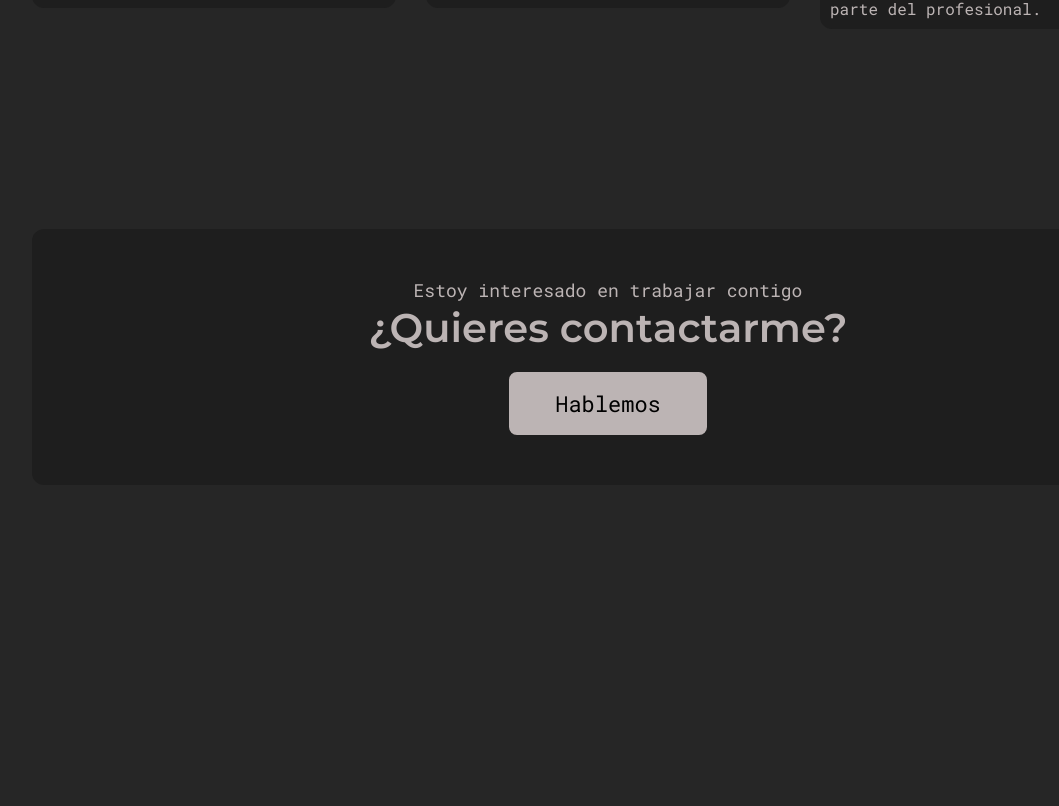
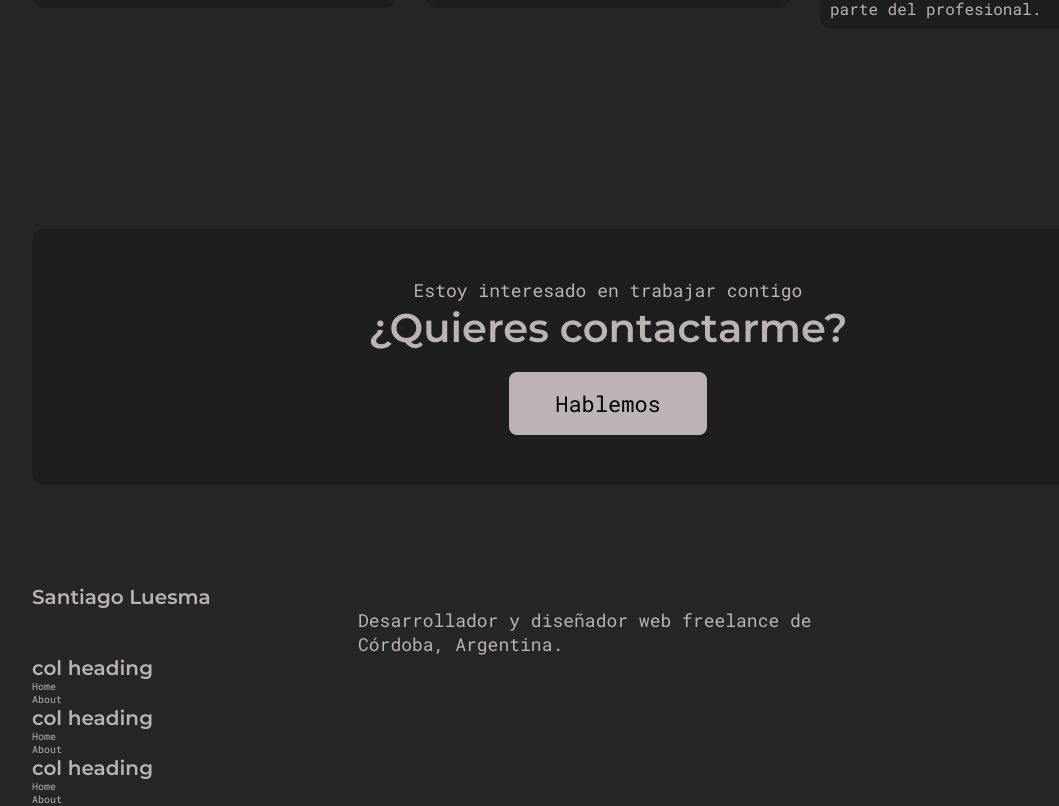
Before and after one commit to SantiagoLuesma/react-portfolio-santiago-luesma, a React (Create React App) app: page / in a window 1280 px wide. Shown: the part 3124-3930 px from the top of the page, without its empty margins (32-1091 px from the left). Before the commit the page ends 3709 px from the top, so only its background shows below. Built offline with nearby package versions, Linux system fonts and the light colour scheme; the HTML template or start-up script is replaced by a standard one; a web font is replaced by a local one.

Commit message:
build(frontend): Creo la sección de footer
En este commit creo la sección de footer que se encuentra en la home page.
También creo el componente de cada columna del footer.

```diff
--- /dev/null
+++ b/src/components/Footer.js
@@ -0,0 +1,27 @@
+import React from 'react';
+import FooterCol from './FooterCol';
+import PText from './PText';
+
+export default function Footer() {
+  return (
+    <div>
+      <div className="container">
+        <div className="footer__col1">
+          <h1 className="footer__col1__title">Santiago Luesma</h1>
+          <PText>
+            Desarrollador y diseñador web freelance de Córdoba, Argentina.
+          </PText>
+        </div>
+        <div className="footer__col2">
+          <FooterCol />
+        </div>
+        <div className="footer__col3">
+          <FooterCol />
+        </div>
+        <div className="footer__col4">
+          <FooterCol />
+        </div>
+      </div>
+    </div>
+  );
+}
--- /dev/null
+++ b/src/components/FooterCol.js
@@ -0,0 +1,37 @@
+import React from 'react';
+import { Link } from 'react-router-dom';
+
+export default function FooterCol({
+  heading = 'col heading',
+  links = [
+    {
+      type: 'Links',
+      title: 'Home',
+      path: '/home',
+    },
+    {
+      type: 'Links',
+      title: 'About',
+      path: '/about',
+    },
+  ],
+}) {
+  return (
+    <div>
+      <h1 className="heading">{heading}</h1>
+      <ul>
+        {links.map((item, index) => (
+          <li key={index}>
+            {item.type === 'Link' ? (
+              <Link to={item.path}>{item.title}</Link>
+            ) : (
+              <a href={item.path} target="_blank" rel="noreferrer">
+                {item.title}
+              </a>
+            )}
+          </li>
+        ))}
+      </ul>
+    </div>
+  );
+}
--- a/src/pages/Home.js
+++ b/src/pages/Home.js
@@ -4,6 +4,7 @@
 import ServiceSection from '../components/ServiceSection';
 import ProjectsSection from '../components/ProjectsSection';
 import ContactBanner from '../components/ContactBanner';
+import Footer from '../components/Footer';
 
 export default function Home() {
   return (
@@ -13,6 +14,7 @@
       <ServiceSection />
       <ProjectsSection />
       <ContactBanner />
+      <Footer />
     </div>
   );
 }
```
